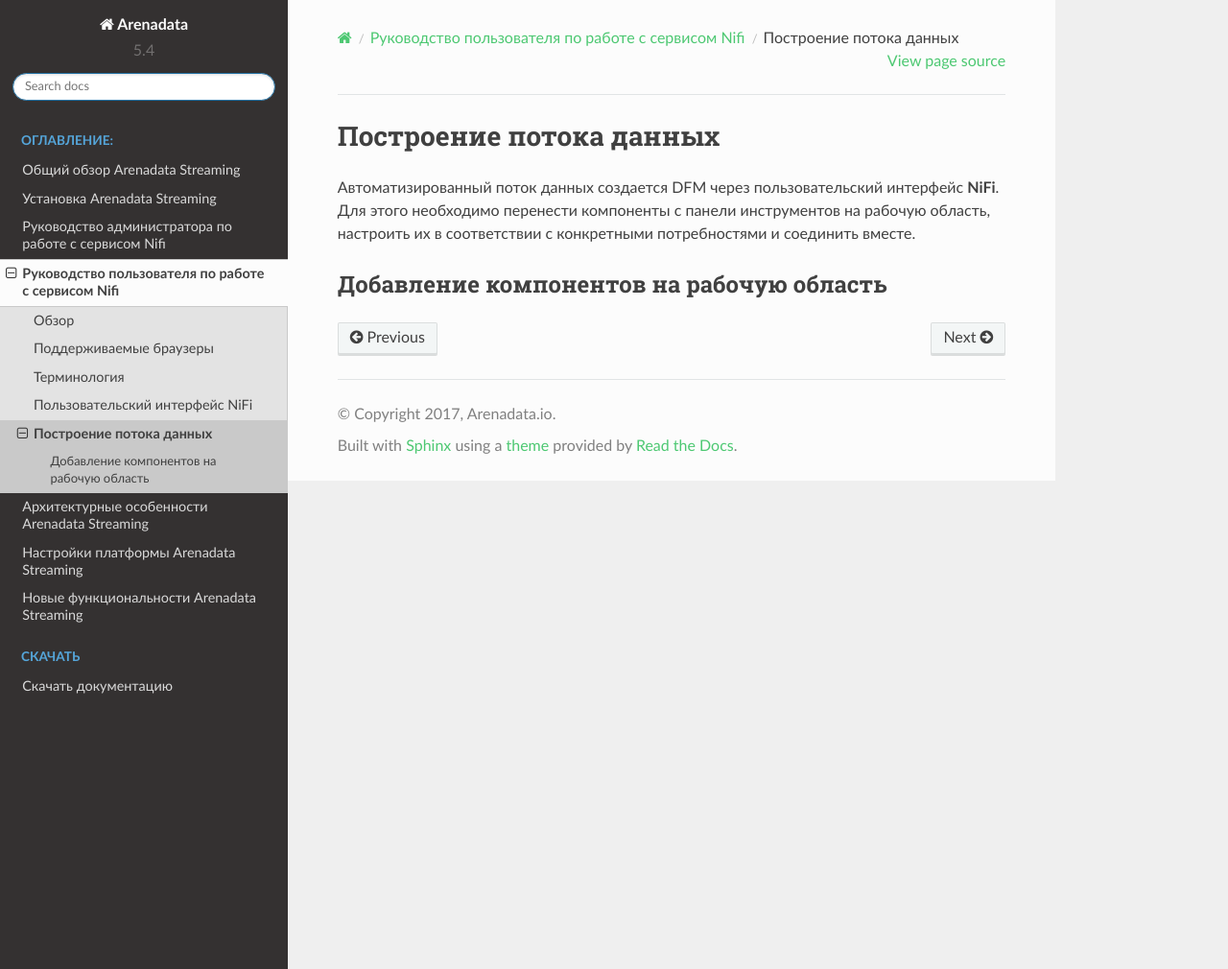
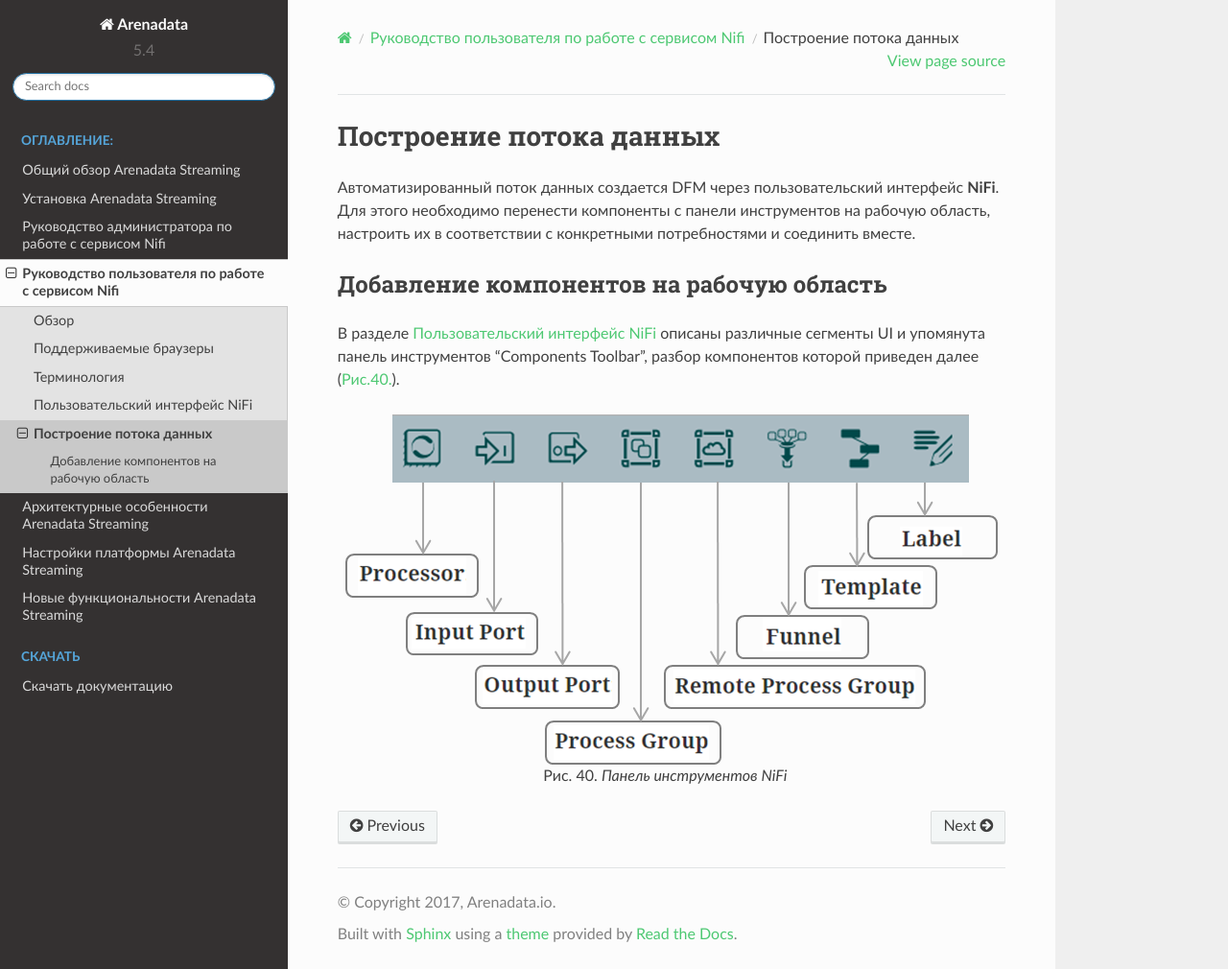
Before and after one commit to arenadata/docs_ads, a Sphinx documentation site: the page built from source/UserNIFI/DataFlow.rst, in a window 1280 px wide and 1010 px high. Shown: the whole window at 96% size. Built offline with Sphinx 7.4.7 and the Read the Docs theme 2.0.0, drawn with Linux system fonts in a browser that asks for light colours; pages that are not in the unit, such as notebooks, are missing from menus.

Commit message:
Update DataFlow.rst

```diff
--- a/source/UserNIFI/DataFlow.rst
+++ b/source/UserNIFI/DataFlow.rst
@@ -7,3 +7,13 @@
 
 Добавление компонентов на рабочую область
 ------------------------------------------
+
+В разделе `Пользовательский интерфейс NiFi <https://docs.arenadata.io/ads/UserNIFI/UI.html>`_ описаны различные сегменты UI и упомянута панель инструментов "Components Toolbar", разбор компонентов которой приведен далее (:numref:`Рис.%s.<ADS_UserNIFI_DataFlow_Components-Toolbar>`).
+
+
+.. _ADS_UserNIFI_DataFlow_Components-Toolbar:
+
+.. figure:: ../imgs/ADS_UserNIFI_DataFlow_Components-Toolbar.*
+   :align: center
+
+   Панель инструментов NiFi
```
